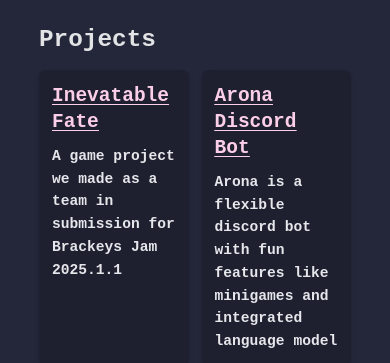
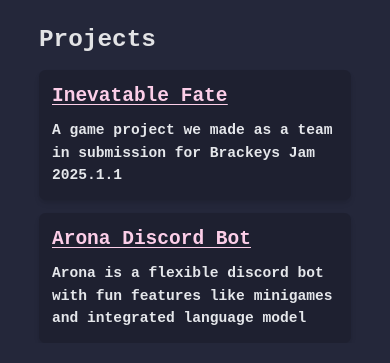
Before and after one commit to Koipix/koipixu, a React (Vite) app: page / in a window 390 px wide. Shown: the part 632-995 px from the top of the page. Built offline with nearby package versions, Linux system fonts and the light colour scheme.

Commit message:
grid responsive

```diff
--- a/src/component/home.tsx
+++ b/src/component/home.tsx
@@ -46,7 +46,7 @@
         </section>
         <section className="mt-15">
           <h1 className="text-3xl mb-5"> Projects </h1>
-          <dl className="grid grid-cols-2 gap-4">
+          <dl className="grid grid-cols-1 gap-4 sm:grid-cols-2">
             <div className="rounded-lg bg-mantle p-4 text-accent shadow-md transition-shadow">
               <dt>
                 <span className="underline underline-offset-3 hover:decoration-2">
```
